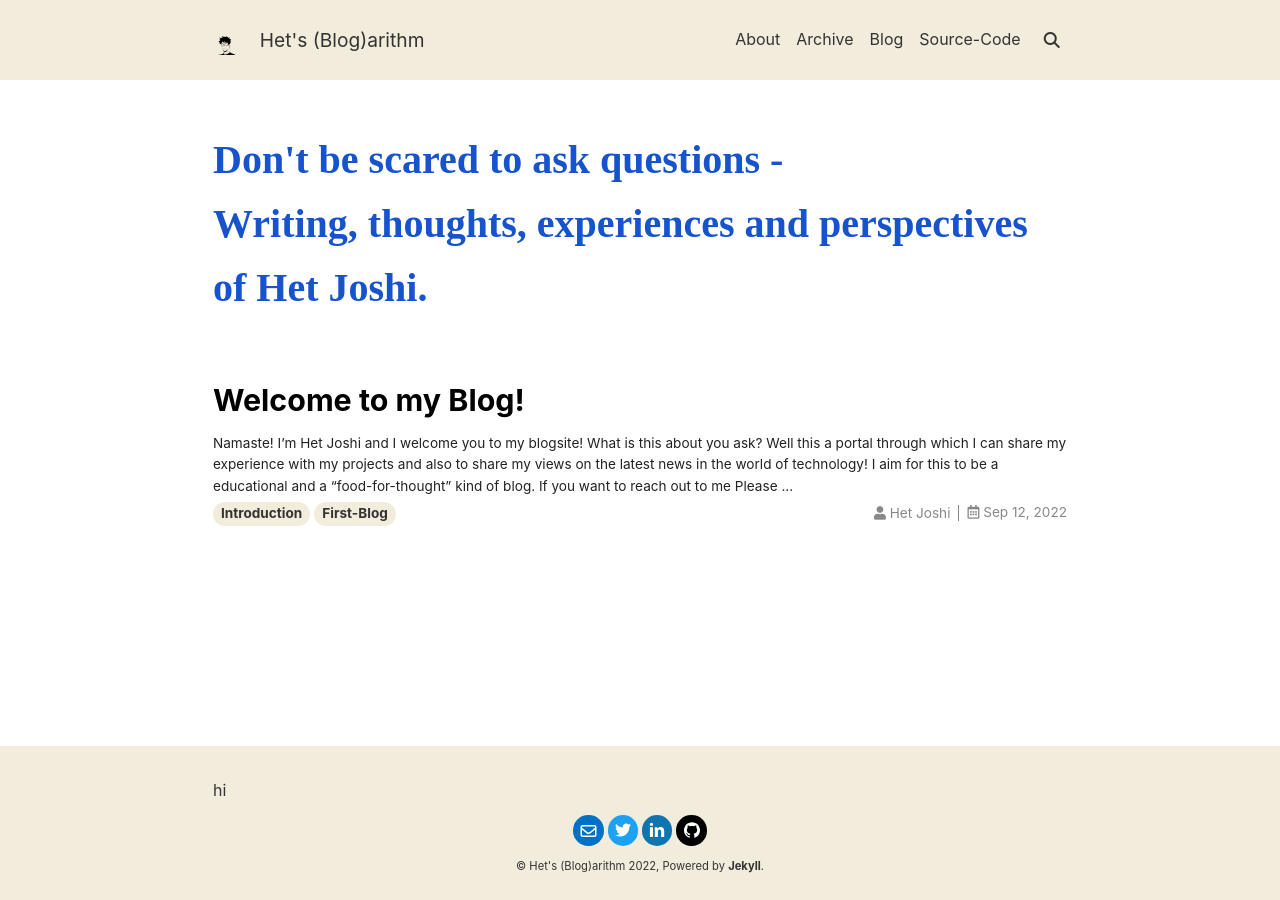
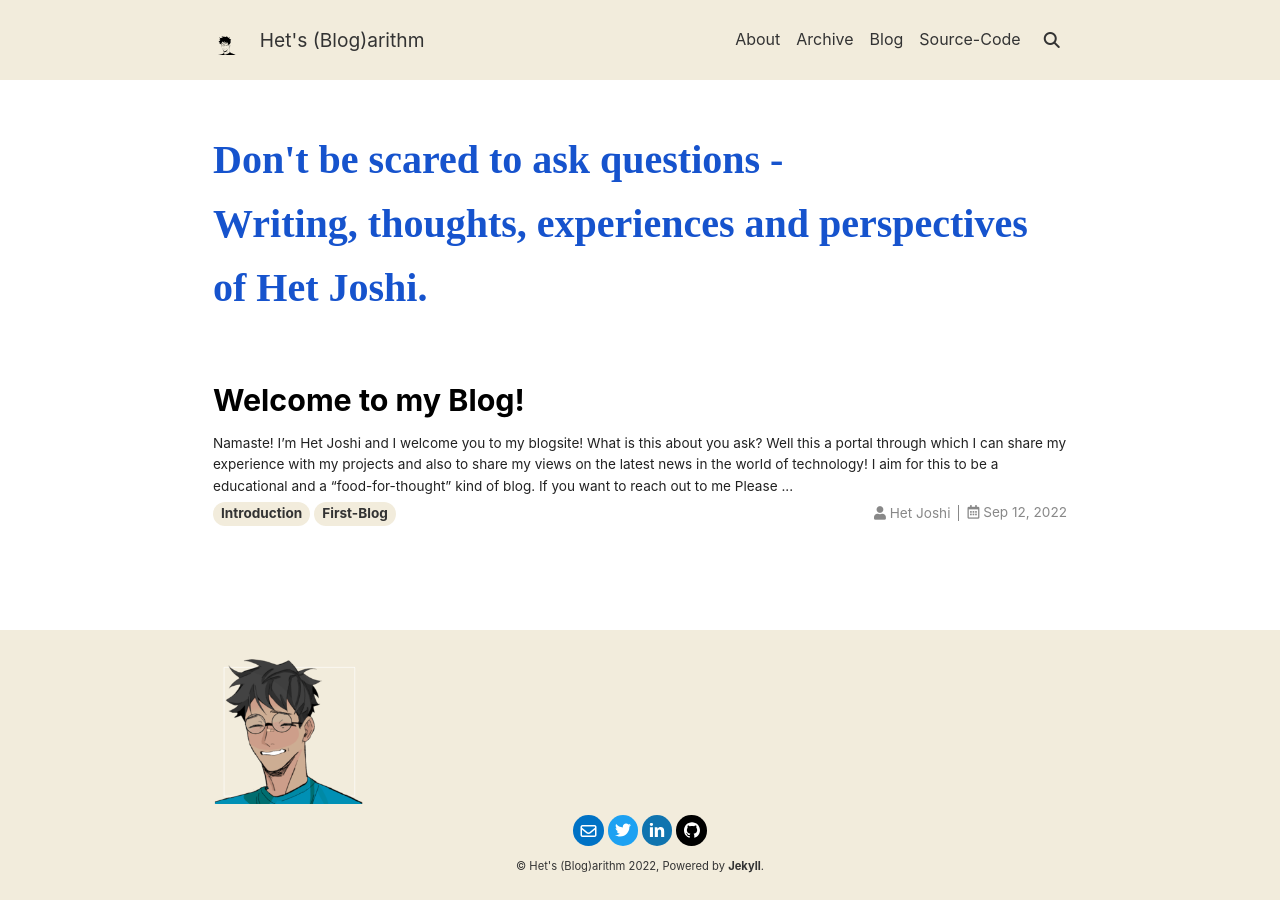
Before and after one commit to Het-Joshi/blog, a Jekyll site: the page built from index.html, in a window 1280 px wide. Built offline with Jekyll 4.4.1, drawn with Linux system fonts in a browser that asks for light colours; nearby versions of some CDN libraries; some web fonts are replaced; the list of posts is cut into pages by our own code.

Commit message:
Update footer.html

```diff
--- a/_includes/footer.html
+++ b/_includes/footer.html
@@ -1,7 +1,7 @@
 
 <footer class="footer py-4 js-page-footer">
   <div class="main">
-    <p>hi</p>
+    <img src="/download20220206154933 (1).png" width="150" height="150" />
     {%- assign _site_author = site.author -%}
     {%- if _site_author.type == 'organization' -%}
       {%- assign _site_author_itemtype = 'http://schema.org/Organization' -%}
```
